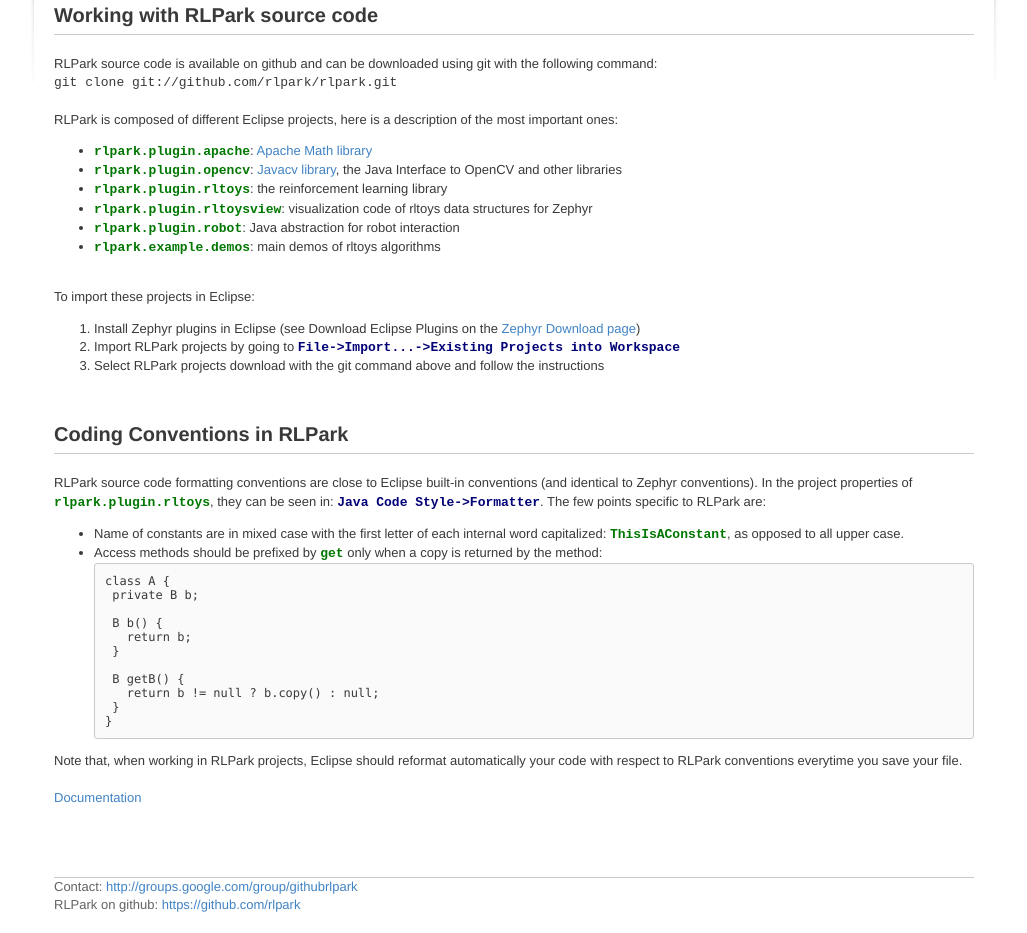
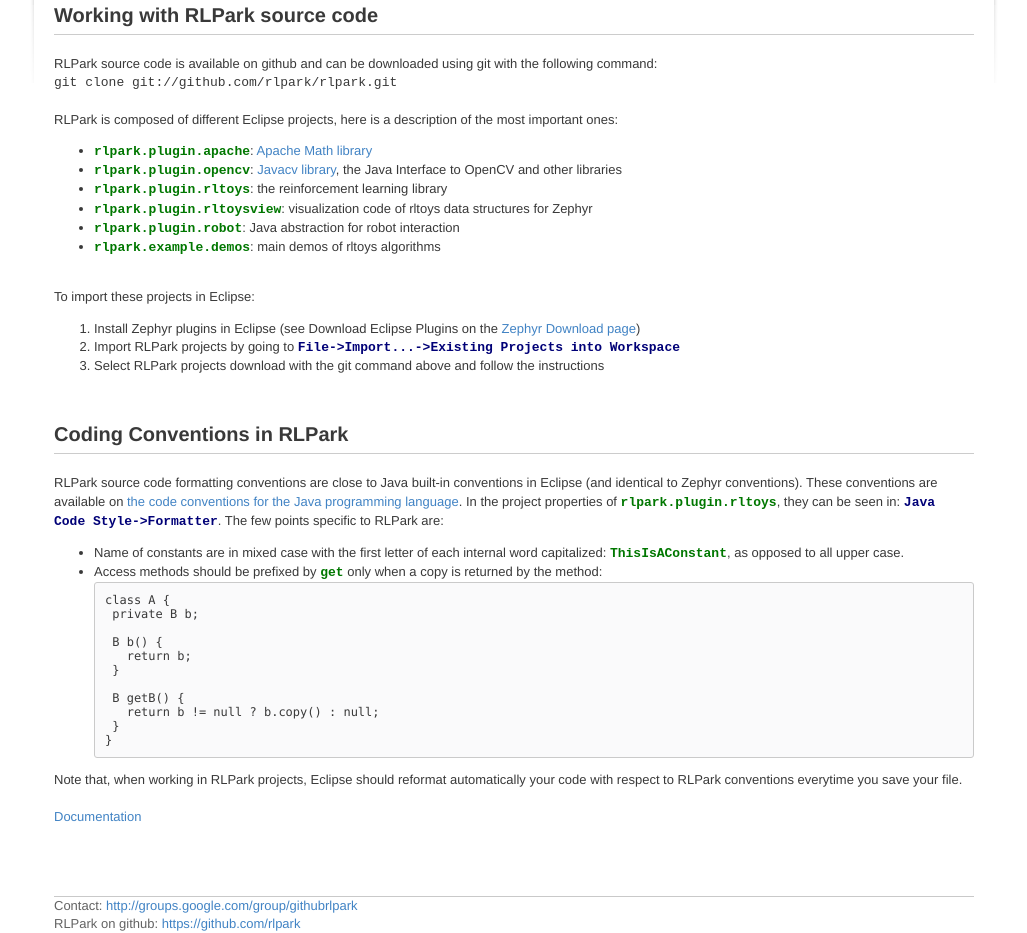
Before and after one commit to rlpark/rlpark.github.com, a Jekyll site: the page built from doc_rlparksourcecode.html, in a window 1280 px wide, cut to the strip 95-1028 px from the top of the page. Shown: the whole strip, without its empty margins (126-1153 px from the left). Built offline with Jekyll 4.4.1, drawn with Linux system fonts in a browser that asks for light colours.

Commit message:
Add a link to Java conventions

```diff
--- a/doc_rlparksourcecode.html
+++ b/doc_rlparksourcecode.html
@@ -30,9 +30,10 @@
 
 <h1>Coding Conventions in RLPark</h1>
 
-RLPark source code formatting conventions are close to Eclipse built-in conventions (and identical to Zephyr conventions).
-In the project properties of <span class='code'>rlpark.plugin.rltoys</span>, they can be seen in: <span class='menu'>Java Code Style-&gt;Formatter</span>.
-The few points specific to RLPark are:
+RLPark source code formatting conventions are close to Java built-in conventions in Eclipse (and identical to Zephyr conventions). These conventions are available
+on <a href='http://www.oracle.com/technetwork/java/codeconv-138413.html'>the code conventions for the Java programming language</a>.
+In the project properties of <span class='code'>rlpark.plugin.rltoys</span>, they can be seen in:
+<span class='menu'>Java Code Style-&gt;Formatter</span>.  The few points specific to RLPark are:
 <ul>
   <li>Name of constants are in mixed case with the first letter of each internal word capitalized: <span class='code'>ThisIsAConstant</span>, as opposed to all upper case.
   <li>Access methods should be prefixed by <span class='code'>get</span> only when a copy is returned by the method:
```
